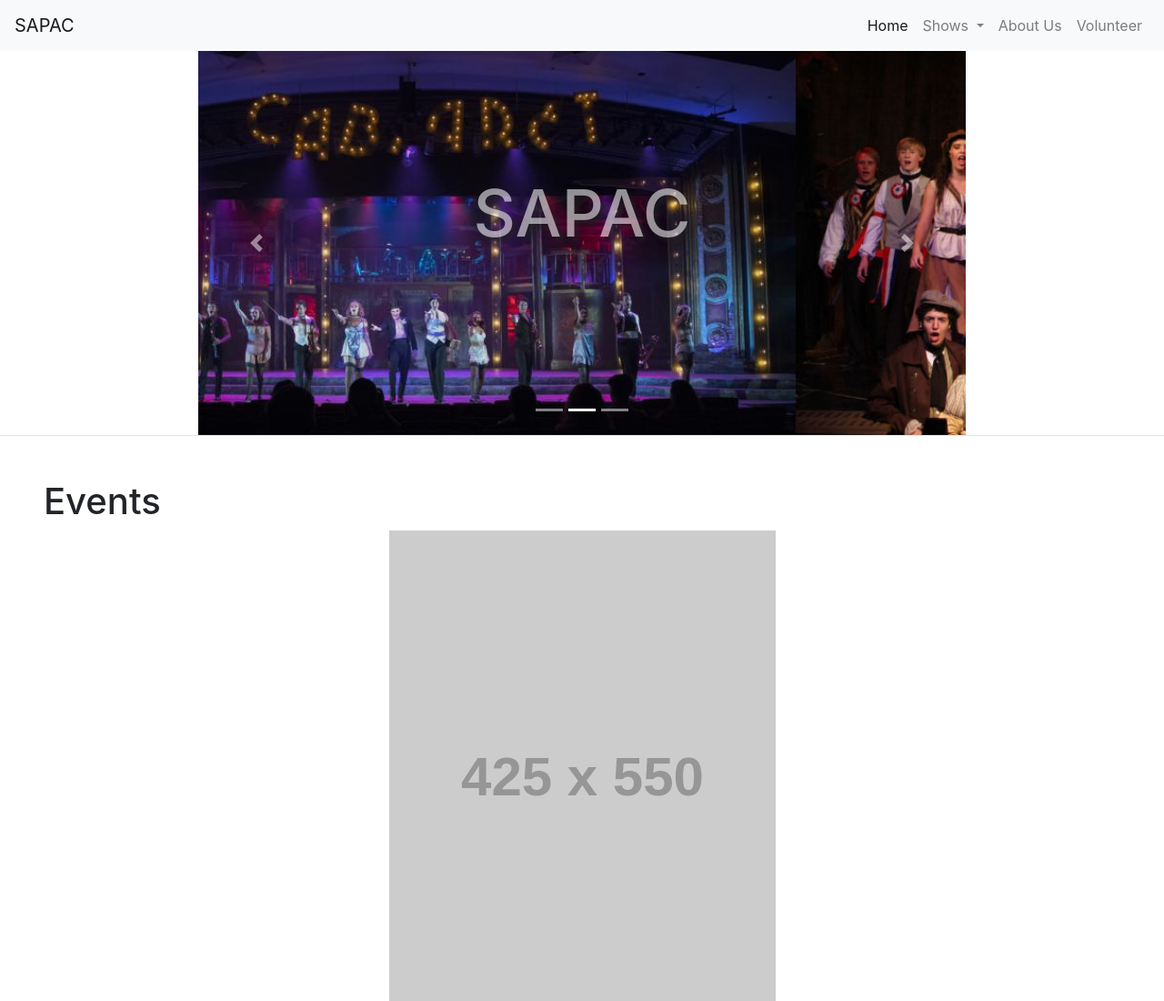
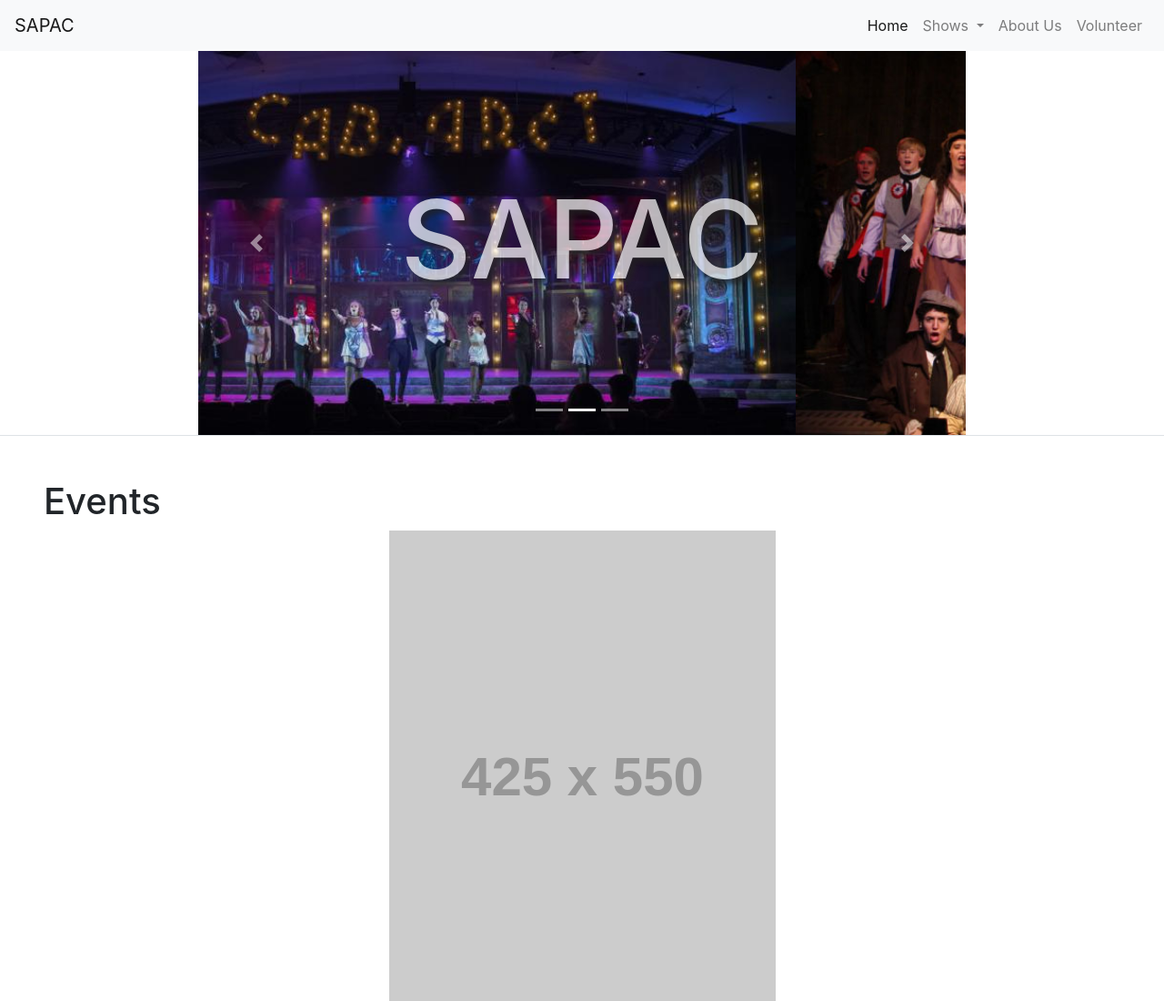
Before and after one commit to samoasao/sapac, a plain HTML site: page index.html in a window 1280 px wide. Shown: the top 1100 px of the page at 91% size. Drawn offline with nearby package versions, Linux system fonts and the light colour scheme; placeholder pictures from the web are drawn by us.

Commit message:
fix carousel

```diff
--- a/assets/styles/style.css
+++ b/assets/styles/style.css
@@ -1,17 +1,28 @@
-.myCarousel {
-  position: relative;
-}
+
 
 #carouselTitle{
   position: absolute;
-  z-index: 2;
-  top: 32%;
-  left: 0;
+  top: 0;
+  /* left: 43%; */
+  bottom: 0;
+  display: -ms-flexbox;
+  display: flex;
+  -ms-flex-align: center;
+  align-items: center;
+  -ms-flex-pack: center;
+  justify-content: center;
   width: 100%;
-  color: #eee;
-  opacity: .6;
-  font-size: 72px;
+  color: #fff;
+  text-align: center;
+  opacity: .7;
+  font-size: 120px;
   text-shadow: 5px 5px 5px #222;
 
+}
 
+
+ @media screen and (max-width: 540px){
+  #carouselTitle{
+    font-size: 72px;
+  }
 }
--- a/index.html
+++ b/index.html
@@ -87,12 +87,13 @@
                 <span class="carousel-control-prev-icon" aria-hidden="true"></span>
                 <span class="sr-only">Previous</span>
               </a>
+              <h1 id="carouselTitle">SAPAC</h1>
               <a class="carousel-control-next" href="#carouselExampleIndicators" role="button" data-slide="next">
                 <span class="carousel-control-next-icon" aria-hidden="true"></span>
                 <span class="sr-only">Next</span>
               </a>
             </div>
-            <h1 id="carouselTitle">SAPAC</h1>
+
           </div>
         </div>
       </div>
```
